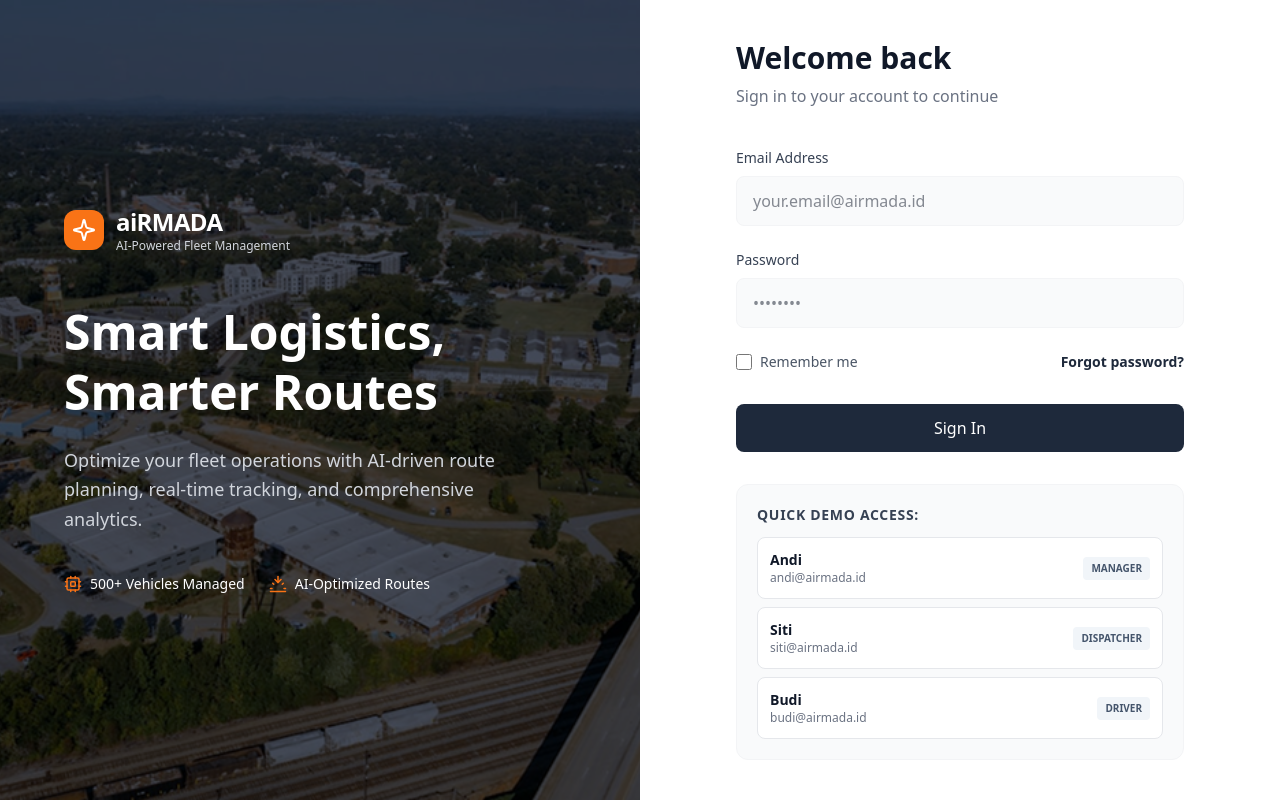
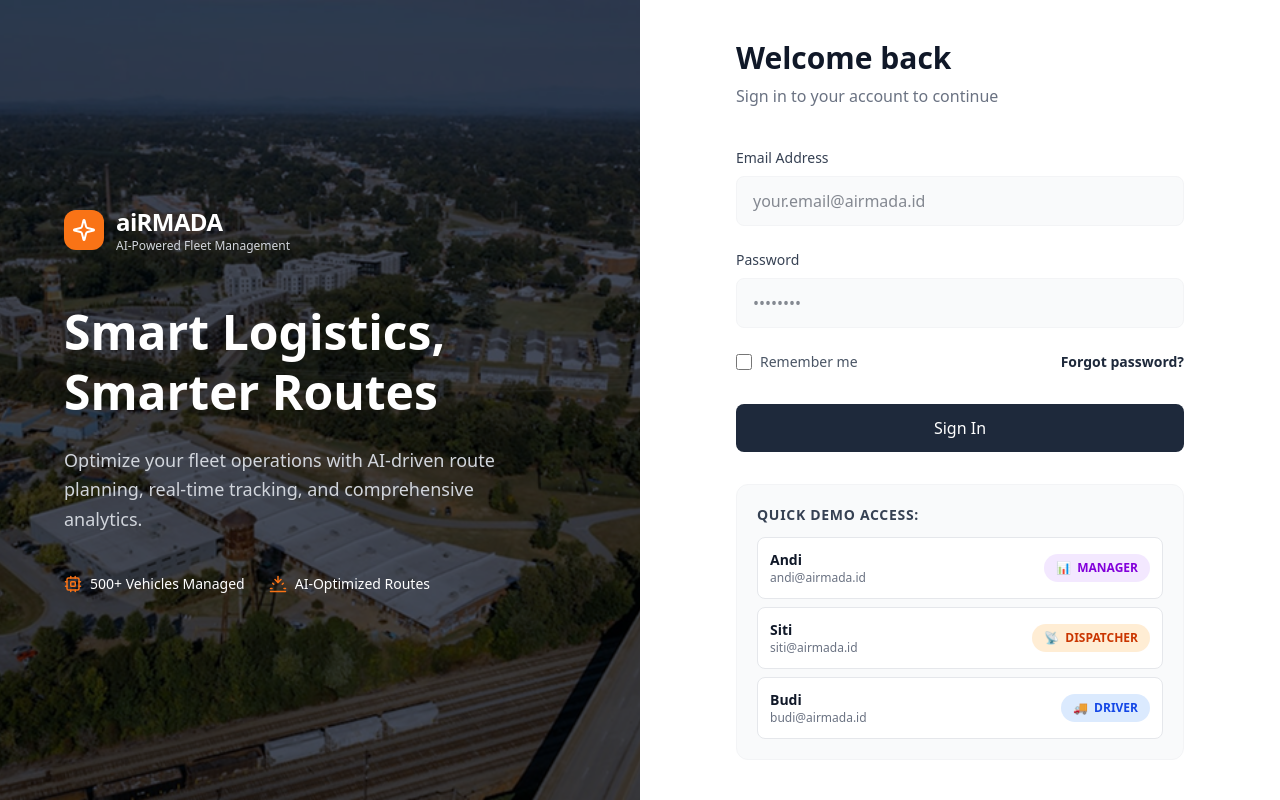
Before and after one commit to fanisah/aiRMADA, a Next.js app in the folder apps/web/: page /login in a window 1280 px wide. Built offline with nearby package versions, Linux system fonts and the light colour scheme.

Commit message:
fix: remove unused imports (lint issues), login page demo creds restyling

```diff
--- a/apps/web/src/app/(auth)/login/page.tsx
+++ b/apps/web/src/app/(auth)/login/page.tsx
@@ -279,23 +279,81 @@ export default function LoginPage() {
               Quick Demo Access:
             </p>
             <div className="grid gap-2">
-              {DUMMY_USERS.map((user) => (
+              {DUMMY_USERS.map((user) => {
+                const getRoleBadgeStyle = (role: string) => {
+                  switch (role) {
+                    case 'MANAGER':
+                      return 'bg-purple-100 text-purple-700'
+                    case 'DRIVER':
+                      return 'bg-blue-100 text-blue-700'
+                    case 'DISPATCHER':
+                      return 'bg-orange-100 text-orange-700'
+                    default:
+                      return 'bg-slate-100 text-slate-600'
+                  }
+                }
+
+                const getRoleIcon = (role: string) => {
+                  switch (role) {
+                    case 'MANAGER':
+                      return '📊'
+                    case 'DRIVER':
+                      return '🚚'
+                    case 'DISPATCHER':
+                      return '📡'
+                    default:
+                      return '👤'
+                  }
+                }
+
+                return (
                   <button
                     key={user.id}
                     type="button"
                     onClick={() => handleQuickLogin(user)}
-                  className="group flex items-center justify-between rounded-lg border border-gray-200 bg-white p-3 text-left transition-all hover:border-[#1e293b] hover:shadow-sm"
+                    className="group flex items-center justify-between rounded-lg border border-gray-200 bg-white p-3 text-left transition-all hover:-translate-y-0.5 hover:border-[#1e293b] hover:shadow-md"
                   >
-                  <div>
+                    <div className="flex-1">
                       <p className="text-sm font-bold text-gray-900">{user.short_name}</p>
                       <p className="text-xs text-gray-500">{user.email}</p>
                     </div>
-                  <span className="rounded bg-slate-100 px-2 py-1 text-[10px] font-bold text-slate-600 transition-colors group-hover:bg-[#1e293b] group-hover:text-white">
-                    {user.role}
+                    <span
+                      className={`ml-3 inline-flex items-center gap-1.5 rounded-full px-3 py-1.5 text-xs font-bold transition-colors ${getRoleBadgeStyle(
+                        user.role
+                      )}`}
+                    >
+                      <span>{getRoleIcon(user.role)}</span>
+                      <span>{user.role}</span>
                     </span>
                   </button>
-              ))}
+                )
+              })}
             </div>
+
+            {/* Role Information */}
+            {/* <div className="mt-4 space-y-2 border-t border-gray-200 pt-4">
+              <p className="text-xs font-semibold text-gray-600">Role Descriptions:</p>
+              <div className="grid gap-2">
+                <div className="flex gap-2">
+                  <span className="text-xs">📊</span>
+                  <span className="text-xs text-gray-600">
+                    <strong>Manager:</strong> Fleet management & financial overview
+                  </span>
+                </div>
+                <div className="flex gap-2">
+                  <span className="text-xs">🚚</span>
+                  <span className="text-xs text-gray-600">
+                    <strong>Driver:</strong> Active deliveries & earnings tracking
+                  </span>
+                </div>
+                <div className="flex gap-2">
+                  <span className="text-xs">📡</span>
+                  <span className="text-xs text-gray-600">
+                    <strong>Dispatcher:</strong> Route optimization & dispatch management
+                  </span>
+                </div>
+              </div>
+            </div> */}
           </div>
         </div>
       </div>
--- a/apps/web/src/app/(dashboard)/shipments/page.tsx
+++ b/apps/web/src/app/(dashboard)/shipments/page.tsx
@@ -1,6 +1,6 @@
 'use client'
 
-import { Search, Package, Calendar } from 'lucide-react'
+import { Search, Package } from 'lucide-react'
 
 type Shipment = {
   id: string
```
Lines whose indentation alone changed are shown as unchanged.
